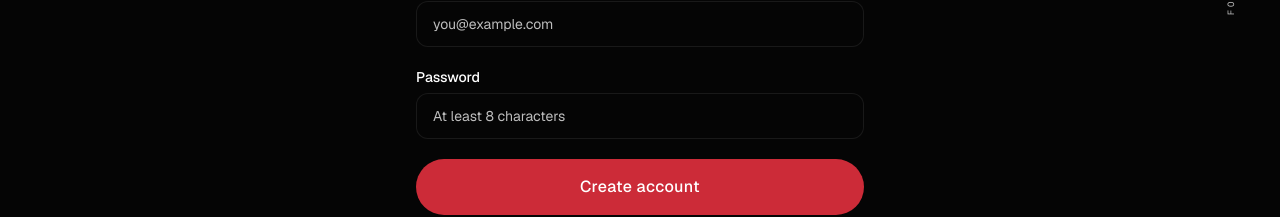
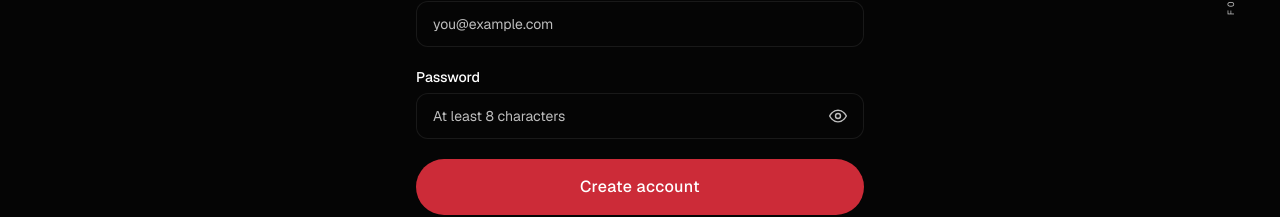
Before and after one commit to subhamrout818/FOR1S, a Next.js app: page /register in a window 1280 px wide. Shown: the part 517-734 px from the top of the page. Built offline with nearby package versions, Linux system fonts and the light colour scheme; no server answers.

Commit message:
Add password visibility toggle

```diff
--- a/app/register/page.tsx
+++ b/app/register/page.tsx
@@ -29,6 +29,7 @@ export default function RegisterPage() {
   const [name, setName] = useState("");
   const [email, setEmail] = useState("");
   const [password, setPassword] = useState("");
+  const [showPassword, setShowPassword] = useState(false);
   const [error, setError] = useState("");
   const [loading, setLoading] = useState(false);
   const [registeredEmail, setRegisteredEmail] = useState<string | null>(null);
@@ -227,10 +228,11 @@ export default function RegisterPage() {
                 >
                   Password
                 </label>
+                <div className="relative">
                                   <input
                                     id="password"
                                     name="password"
-                  type="password"
+                                    type={showPassword ? "text" : "password"}
                                     autoComplete="new-password"
                                     required
                                     minLength={8}
@@ -238,13 +240,35 @@ export default function RegisterPage() {
                                     onChange={(e) => setPassword(e.target.value)}
                                     placeholder="At least 8 characters"
                                     className={cn(
-                    "w-full rounded-xl border border-hairline bg-background px-4 py-3",
+                                      "w-full rounded-xl border border-hairline bg-background py-3 pl-4 pr-12",
                                       "text-sm text-foreground placeholder:text-muted",
                                       "transition-all duration-300",
                                       "focus:border-accent focus:outline-none focus:ring-1 focus:ring-accent/50",
                                       "hover:border-foreground/20"
                                     )}
                                   />
+                  <button
+                                    type="button"
+                                    onClick={() => setShowPassword(!showPassword)}
+                                    aria-label={showPassword ? "Hide password" : "Show password"}
+                                    aria-pressed={showPassword}
+                                    className="absolute inset-y-0 right-0 flex items-center px-4 text-muted transition-colors hover:text-foreground focus:outline-none focus-visible:text-accent"
+                                  >
+                                    {showPassword ? (
+                                      <svg aria-hidden="true" viewBox="0 0 24 24" fill="none" stroke="currentColor" strokeWidth="1.7" strokeLinecap="round" strokeLinejoin="round" className="h-5 w-5">
+                                        <path d="M3 3l18 18" />
+                                        <path d="M10.6 10.6a2 2 0 002.8 2.8" />
+                                        <path d="M9.9 5.2A10.8 10.8 0 0112 5c5 0 8.5 4.5 9 7-.2 1.2-1.1 2.7-2.5 4" />
+                                        <path d="M6.2 6.2C3.8 7.7 2.3 10 2 12c.5 2.5 4 7 10 7 1.1 0 2.1-.2 3-.5" />
+                                      </svg>
+                                    ) : (
+                                      <svg aria-hidden="true" viewBox="0 0 24 24" fill="none" stroke="currentColor" strokeWidth="1.7" strokeLinecap="round" strokeLinejoin="round" className="h-5 w-5">
+                                        <path d="M2 12s3.6-7 10-7 10 7 10 7-3.6 7-10 7S2 12 2 12z" />
+                                        <circle cx="12" cy="12" r="3" />
+                                      </svg>
+                                    )}
+                                  </button>
+                </div>
               </motion.div>
 
               <motion.div
```
Lines whose indentation alone changed are shown as unchanged.
